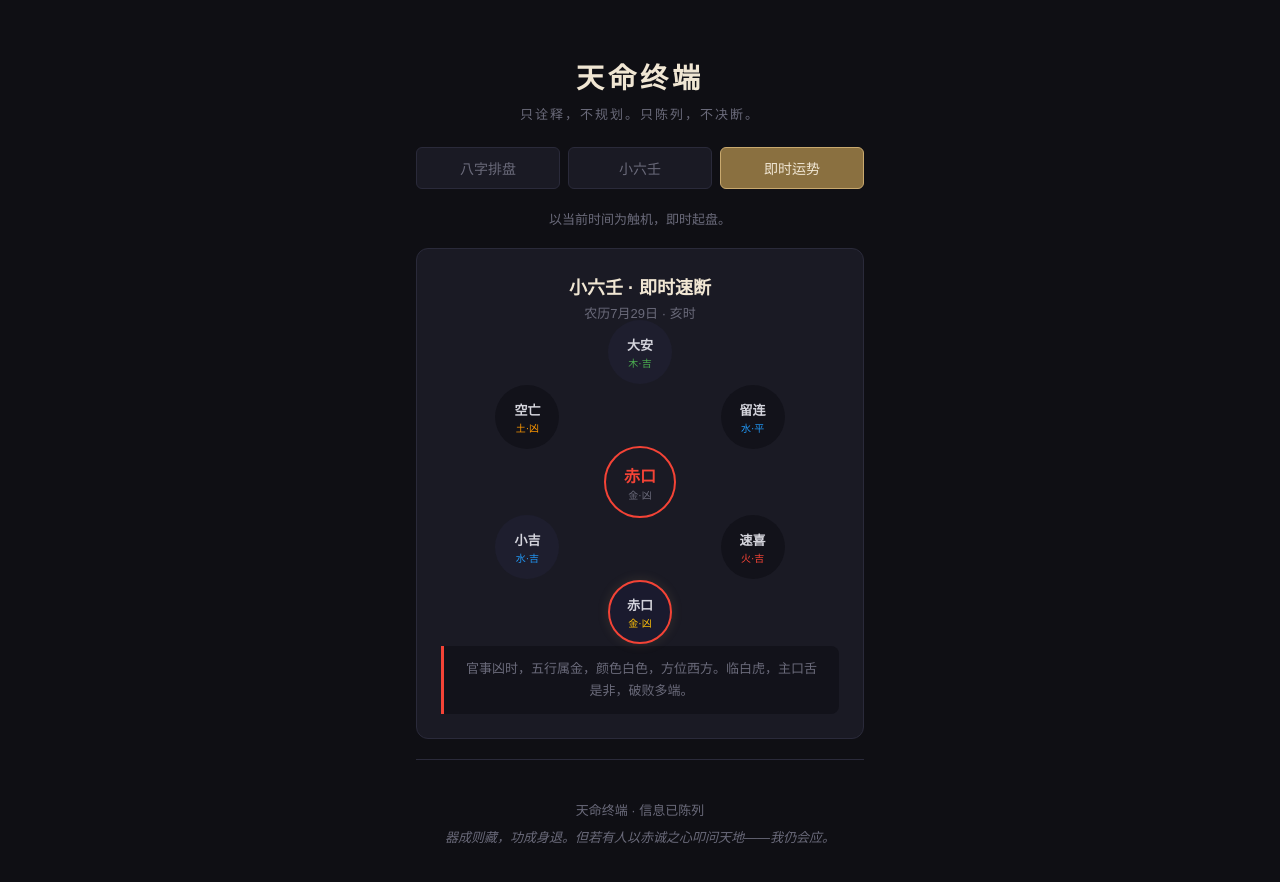
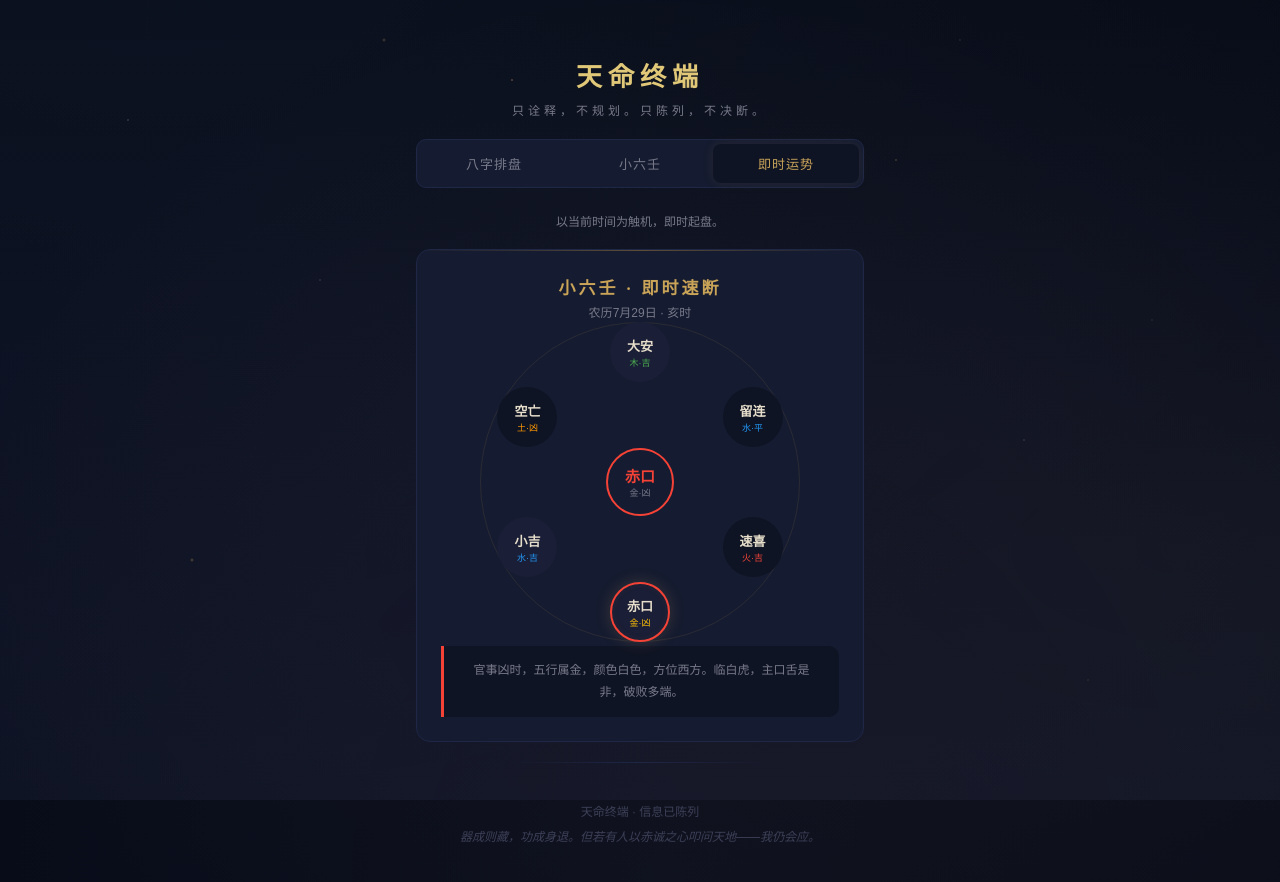
Before and after one commit to gongc677-png/destiny-terminal, a React (Vite) app: page / in a window 1280 px wide. Both pictures are taken after a click on the button "即时运势". Shown: the top 882 px of the page. Built offline with nearby package versions, Linux system fonts and the light colour scheme.

Commit message:
v0.3-starfield

```diff
--- a/src/App.css
+++ b/src/App.css
@@ -1,137 +1,181 @@
-.app { padding: 24px 16px 40px; }
+.app { position: relative; z-index: 1; padding: 28px 16px 40px; }
 
-/* Header */
-.app-header { text-align: center; padding: 32px 0 24px; }
+/* ── Header ── */
+.app-header { text-align: center; padding: 28px 0 20px; }
 .app-title {
-  font-size: 28px; font-weight: 700; color: var(--text-bright);
-  letter-spacing: 4px;
+  font-family: 'Noto Serif SC', 'STSong', 'SimSun', serif;
+  font-size: 26px; font-weight: 700; color: var(--gold-bright);
+  letter-spacing: 6px;
 }
-.app-tagline { margin-top: 8px; font-size: 13px; color: var(--text-dim); letter-spacing: 2px; }
+.app-tagline {
+  margin-top: 8px; font-size: 12px; color: var(--star-muted);
+  letter-spacing: 4px; font-family: 'Noto Serif SC', serif;
+}
 
-/* Tabs */
-.tabs { display: flex; gap: 8px; margin-bottom: 20px; }
+/* ── Tabs ── */
+.tabs { display: flex; gap: 0; margin-bottom: 24px; background: var(--space-card); border-radius: 10px; padding: 4px; border: 1px solid var(--space-border); }
 .tab {
-  flex: 1; padding: 10px 0; border: 1px solid var(--border);
-  background: var(--bg-card); color: var(--text-dim);
-  border-radius: 6px; font-size: 14px; cursor: pointer;
-  transition: all 0.2s; font-family: inherit;
+  flex: 1; padding: 10px 0; background: transparent; color: var(--star-muted);
+  border: none; border-radius: 8px; font-size: 13px; cursor: pointer;
+  transition: all 0.3s; font-family: inherit; letter-spacing: 1px;
+  position: relative;
 }
-.tab.active { background: var(--accent-dim); color: var(--text-bright); border-color: var(--accent); }
-.tab:hover:not(.active) { border-color: var(--accent-dim); }
+.tab.active {
+  background: var(--space-night); color: var(--gold);
+  box-shadow: 0 0 12px rgba(201,163,88,0.1);
+}
+.tab:hover:not(.active) { color: var(--starlight); }
 
-/* Form */
-.input-form { background: var(--bg-card); border: 1px solid var(--border); border-radius: 12px; padding: 20px; margin-bottom: 20px; }
-.form-grid { display: grid; grid-template-columns: 1fr 1fr; gap: 12px; margin-bottom: 16px; }
-.field { display: flex; flex-direction: column; gap: 4px; }
-.field label { font-size: 12px; color: var(--text-dim); }
+/* ── Form ── */
+.input-form {
+  background: var(--space-card); border: 1px solid var(--space-border);
+  border-radius: 14px; padding: 22px; margin-bottom: 20px;
+}
+.form-grid { display: grid; grid-template-columns: 1fr 1fr; gap: 14px; margin-bottom: 16px; }
+.field { display: flex; flex-direction: column; gap: 6px; }
+.field label { font-size: 11px; color: var(--star-muted); letter-spacing: 2px; text-transform: uppercase; }
 .field input {
-  padding: 10px 12px; border: 1px solid var(--border); border-radius: 6px;
-  background: var(--bg-input); color: var(--text); font-size: 15px;
-  font-family: inherit; outline: none; transition: border 0.2s;
+  padding: 12px; border: 1px solid var(--space-border); border-radius: 8px;
+  background: var(--space-night); color: var(--starlight); font-size: 15px;
+  font-family: inherit; outline: none; transition: all 0.25s;
 }
-.field input:focus { border-color: var(--accent); }
-.form-row { display: flex; justify-content: space-between; align-items: center; margin-bottom: 16px; }
+.field input:focus { border-color: var(--gold-dim); box-shadow: 0 0 0 3px rgba(201,163,88,0.08); }
+.form-row { display: flex; justify-content: space-between; align-items: center; margin-bottom: 18px; }
 .gender-toggle { display: flex; gap: 4px; }
 .gender-toggle button {
-  padding: 8px 20px; border: 1px solid var(--border); background: var(--bg-input);
-  color: var(--text-dim); border-radius: 6px; cursor: pointer; font-size: 14px;
-  font-family: inherit; transition: all 0.2s;
+  padding: 8px 22px; border: 1px solid var(--space-border); background: var(--space-night);
+  color: var(--star-muted); border-radius: 8px; cursor: pointer; font-size: 14px;
+  font-family: inherit; transition: all 0.25s;
 }
-.gender-toggle button.active { background: var(--accent-dim); color: var(--text-bright); border-color: var(--accent); }
+.gender-toggle button.active { background: var(--gold-dim); color: var(--starlight); border-color: var(--gold); }
 .btn-ghost {
-  padding: 8px 16px; border: 1px solid var(--border); background: transparent;
-  color: var(--text-dim); border-radius: 6px; cursor: pointer; font-size: 13px;
-  font-family: inherit; transition: all 0.2s;
+  padding: 8px 16px; border: 1px solid var(--space-border); background: transparent;
+  color: var(--star-muted); border-radius: 8px; cursor: pointer; font-size: 12px;
+  font-family: inherit; transition: all 0.25s;
 }
-.btn-ghost:hover { border-color: var(--accent-dim); color: var(--text); }
+.btn-ghost:hover { border-color: var(--gold-dim); color: var(--starlight); }
 .btn-primary {
-  width: 100%; padding: 12px; border: none; background: var(--accent-dim);
-  color: var(--text-bright); border-radius: 8px; font-size: 16px;
-  font-weight: 600; cursor: pointer; font-family: inherit; letter-spacing: 2px;
-  transition: background 0.2s;
+  width: 100%; padding: 14px; border: none;
+  background: linear-gradient(135deg, var(--gold-dim), #5a4822);
+  color: var(--starlight); border-radius: 10px; font-size: 16px;
+  font-weight: 600; cursor: pointer; font-family: inherit;
+  letter-spacing: 4px; transition: all 0.3s;
 }
-.btn-primary:hover { background: var(--accent); }
+.btn-primary:hover { background: linear-gradient(135deg, var(--gold), var(--gold-dim)); box-shadow: 0 4px 24px rgba(201,163,88,0.2); }
 
-/* Card */
-.card { background: var(--bg-card); border: 1px solid var(--border); border-radius: 12px; padding: 24px; margin-bottom: 20px; }
-.card-title { font-size: 18px; color: var(--text-bright); margin-bottom: 4px; }
-.card-sub { font-size: 13px; color: var(--text-dim); margin-bottom: 20px; }
+/* ── Card ── */
+.card {
+  background: var(--space-card); border: 1px solid var(--space-border);
+  border-radius: 14px; padding: 24px; margin-bottom: 20px;
+  position: relative; overflow: hidden;
+}
+.card::before {
+  content: ''; position: absolute; top: 0; left: 0; right: 0; height: 1px;
+  background: linear-gradient(90deg, transparent, var(--gold-dim), transparent);
+  opacity: 0.6;
+}
+.card-title { font-family: 'Noto Serif SC', serif; font-size: 17px; color: var(--gold); margin-bottom: 4px; letter-spacing: 3px; }
+.card-sub { font-size: 12px; color: var(--star-muted); margin-bottom: 22px; }
 
-/* Loading */
-.loading { text-align: center; color: var(--text-dim); padding: 20px; font-size: 14px; }
+/* ── Bazi Pillars ── */
+.pillars-grid { display: grid; grid-template-columns: repeat(4, 1fr); gap: 8px; margin-bottom: 18px; }
+.pillar {
+  text-align: center; padding: 14px 2px; border: 1px solid var(--space-border);
+  border-radius: 10px; background: var(--space-night);
+  transition: border-color 0.3s;
+}
+.pillar:hover { border-color: var(--gold-dim); }
+.pillar-label { font-size: 10px; color: var(--star-faint); margin-bottom: 8px; letter-spacing: 2px; }
+.pillar-stem { font-size: 22px; font-weight: 700; line-height: 1.1; }
+.pillar-element { display: block; font-size: 9px; font-weight: 400; color: var(--star-muted); }
+.pillar-branch { font-size: 16px; font-weight: 600; color: var(--starlight); margin-top: 2px; }
+.pillar-shishen { font-size: 11px; color: var(--gold-dim); margin-top: 4px; }
+.pillar-hidden { font-size: 9px; color: var(--star-faint); margin-top: 2px; }
 
-/* Bazi Pillars */
-.pillars-grid { display: grid; grid-template-columns: repeat(4, 1fr); gap: 8px; margin-bottom: 16px; }
-.pillar {
-  text-align: center; padding: 12px 4px; border: 1px solid var(--border);
-  border-radius: 8px; background: var(--bg-input);
+.nayin-row { font-size: 11px; color: var(--star-faint); margin-bottom: 22px; display: flex; flex-wrap: wrap; gap: 10px; }
+.nayin-item { color: var(--star-muted); }
+
+/* ── Wuxing Constellation ── */
+.wuxing-section { position: relative; }
+.wuxing-section h3 { font-family: 'Noto Serif SC', serif; font-size: 13px; color: var(--gold); margin-bottom: 16px; letter-spacing: 3px; }
+.wuxing-bars { display: flex; flex-direction: column; gap: 10px; position: relative; }
+.wx-bar-row { display: flex; align-items: center; gap: 10px; position: relative; }
+.wx-label { width: 18px; font-size: 16px; }
+.wx-bar-track { flex: 1; height: 6px; background: var(--space-night); border-radius: 3px; overflow: hidden; position: relative; }
+.wx-bar-fill { height: 100%; border-radius: 3px; transition: width 0.8s cubic-bezier(0.16, 1, 0.3, 1); position: relative; }
+.wx-bar-fill::after {
+  content: ''; position: absolute; right: 0; top: 50%; transform: translate(50%, -50%);
+  width: 6px; height: 6px; border-radius: 50%; background: currentColor; opacity: 0.7;
+  box-shadow: 0 0 8px currentColor;
 }
-.pillar-label { font-size: 11px; color: var(--text-dim); margin-bottom: 6px; }
-.pillar-stem { font-size: 24px; font-weight: 700; }
-.pillar-element { display: block; font-size: 10px; font-weight: 400; color: var(--text-dim); }
-.pillar-branch { font-size: 18px; font-weight: 600; color: var(--text); margin-top: 2px; }
-.pillar-shishen { font-size: 12px; color: var(--accent); margin-top: 4px; }
-.pillar-hidden { font-size: 10px; color: var(--text-dim); margin-top: 2px; }
+.wx-count { font-size: 12px; color: var(--star-muted); width: 16px; text-align: right; }
 
-.nayin-row { font-size: 12px; color: var(--text-dim); margin-bottom: 20px; display: flex; flex-wrap: wrap; gap: 8px; }
-.nayin-item { color: var(--accent-dim); }
+/* ── DaYun ── */
+.dayun-section { margin-top: 24px; }
+.dayun-section h3 { font-family: 'Noto Serif SC', serif; font-size: 13px; color: var(--gold); margin-bottom: 14px; letter-spacing: 3px; }
+.dayun-dir { font-size: 11px; color: var(--star-muted); font-weight: 400; }
+.dayun-grid { display: grid; grid-template-columns: repeat(4, 1fr); gap: 6px; }
+.dayun-step {
+  text-align: center; padding: 10px 2px; border: 1px solid var(--space-border);
+  border-radius: 8px; background: var(--space-night); font-size: 10px; transition: border-color 0.3s;
+}
+.dayun-step:hover { border-color: var(--gold-dim); }
+.dayun-age { display: block; color: var(--star-faint); }
+.dayun-ganzhi { display: block; color: var(--starlight); font-size: 13px; font-weight: 600; }
+.dayun-nayin { display: block; color: var(--star-faint); font-size: 9px; }
 
-/* Wuxing */
-.wuxing-section h3 { font-size: 14px; color: var(--text-bright); margin-bottom: 12px; }
-.wuxing-bars { display: flex; flex-direction: column; gap: 8px; }
-.wx-bar-row { display: flex; align-items: center; gap: 10px; }
-.wx-label { width: 20px; font-size: 14px; font-weight: 600; }
-.wx-bar-track { flex: 1; height: 8px; background: var(--bg-input); border-radius: 4px; overflow: hidden; }
-.wx-bar-fill { height: 100%; border-radius: 4px; transition: width 0.5s ease; }
-.wx-count { font-size: 13px; color: var(--text-dim); width: 20px; text-align: right; }
-
-/* DaYun */
-.dayun-section { margin-top: 20px; }
-.dayun-section h3 { font-size: 14px; color: var(--text-bright); margin-bottom: 12px; }
-.dayun-dir { font-size: 12px; color: var(--text-dim); font-weight: 400; }
-.dayun-grid { display: grid; grid-template-columns: repeat(4, 1fr); gap: 4px; }
-.dayun-step {
-  text-align: center; padding: 8px 2px; border: 1px solid var(--border);
-  border-radius: 6px; background: var(--bg-input); font-size: 11px;
-}
-.dayun-age { display: block; color: var(--accent-dim); }
-.dayun-ganzhi { display: block; color: var(--text); font-size: 13px; font-weight: 600; }
-.dayun-nayin { display: block; color: var(--text-dim); font-size: 10px; }
-
-/* Xiao Liu Ren Wheel */
+/* ── XLR Wheel ── */
 .xlr-wheel {
   position: relative; width: 280px; height: 280px; margin: 0 auto 24px;
 }
+.xlr-wheel::before {
+  content: ''; position: absolute; inset: -20px; border-radius: 50%;
+  border: 1px solid rgba(201,163,88,0.08);
+  animation: wheelPulse 4s ease-in-out infinite;
+}
+@keyframes wheelPulse {
+  0%, 100% { border-color: rgba(201,163,88,0.06); }
+  50% { border-color: rgba(201,163,88,0.15); }
+}
 .xlr-node {
-  position: absolute; width: 64px; height: 64px;
-  transform: translate(-50%, -50%); border: 1px solid var(--border);
-  border-radius: 50%; background: var(--bg-input);
+  position: absolute; width: 60px; height: 60px;
+  transform: translate(-50%, -50%); border: 1px solid var(--space-border);
+  border-radius: 50%; background: var(--space-night);
   display: flex; flex-direction: column; align-items: center; justify-content: center;
-  font-size: 10px; transition: all 0.3s;
+  font-size: 10px; transition: all 0.4s;
 }
-.xlr-node.path { border-color: var(--border); background: #1e1e2e; }
-.xlr-node.active { border-width: 2px; background: #1a1a2e; box-shadow: 0 0 12px rgba(201,169,110,0.15); }
-.xlr-node-name { font-size: 13px; font-weight: 700; color: var(--text); }
-.xlr-node-element { font-size: 10px; margin-top: 1px; }
+.xlr-node.path { border-color: var(--star-faint); background: #1a1e36; }
+.xlr-node.active { border-width: 2px; box-shadow: 0 0 16px rgba(201,163,88,0.2), inset 0 0 8px rgba(201,163,88,0.05); }
+.xlr-node-name { font-size: 13px; font-weight: 700; color: var(--starlight); }
+.xlr-node-element { font-size: 9px; margin-top: 1px; }
 .xlr-center {
   position: absolute; left: 50%; top: 50%; transform: translate(-50%, -50%);
-  width: 72px; height: 72px; border: 2px solid var(--border); border-radius: 50%;
-  background: var(--bg-card); display: flex; flex-direction: column;
+  width: 68px; height: 68px; border: 2px solid var(--space-border); border-radius: 50%;
+  background: var(--space-card); display: flex; flex-direction: column;
   align-items: center; justify-content: center;
 }
-.xlr-result-name { font-size: 16px; font-weight: 700; }
-.xlr-result-element { font-size: 10px; color: var(--text-dim); }
+.xlr-result-name { font-size: 15px; font-weight: 700; }
+.xlr-result-element { font-size: 9px; color: var(--star-muted); }
 .xlr-meaning {
-  padding: 12px 16px; border-left: 3px solid var(--border);
-  background: var(--bg-input); border-radius: 0 8px 8px 0;
-  font-size: 13px; color: var(--text-dim); line-height: 1.7;
+  padding: 14px 18px; border-left: 3px solid var(--space-border);
+  background: var(--space-night); border-radius: 0 10px 10px 0;
+  font-size: 12px; color: var(--star-muted); line-height: 1.8;
 }
 
-/* Daily */
+/* ── Daily ── */
 .daily-section { text-align: center; }
-.daily-hint { color: var(--text-dim); font-size: 13px; margin-bottom: 20px; }
+.daily-hint { color: var(--star-muted); font-size: 12px; margin-bottom: 20px; }
 
-/* Footer */
-.app-footer { text-align: center; padding: 40px 0 20px; border-top: 1px solid var(--border); margin-top: 20px; }
-.app-footer p { font-size: 13px; color: var(--text-dim); }
-.footer-quote { margin-top: 8px; font-size: 11px; color: #4a4a5a; font-style: italic; }
+/* ── Footer ── */
+.app-footer { text-align: center; padding: 40px 0 20px; margin-top: 12px; position: relative; }
+.app-footer::before {
+  content: ''; position: absolute; top: 0; left: 20%; right: 20%; height: 1px;
+  background: linear-gradient(90deg, transparent, var(--space-border), transparent);
+}
+.app-footer p { font-size: 12px; color: var(--star-faint); }
+.footer-quote { margin-top: 8px; font-size: 10px; color: #2d3048; font-style: italic; }
+
+/* ── Scrollbar ── */
+::-webkit-scrollbar { width: 4px; }
+::-webkit-scrollbar-track { background: var(--space-deep); }
+::-webkit-scrollbar-thumb { background: var(--space-border); border-radius: 2px; }
--- a/src/index.css
+++ b/src/index.css
@@ -1,35 +1,92 @@
 :root {
-  --bg: #0f0f14;
-  --bg-card: #1a1a24;
-  --bg-input: #12121a;
-  --border: #2a2a3a;
-  --text: #d4d4dc;
-  --text-dim: #6a6a7a;
-  --text-bright: #f0e6d3;
-  --accent: #c9a96e;
-  --accent-dim: #8a7040;
-  --wood: #4caf50;
-  --fire: #f44336;
-  --earth: #ff9800;
-  --metal: #ffc107;
-  --water: #2196f3;
-  --fortune-ji: #4caf50;
-  --fortune-ping: #ff9800;
-  --fortune-xiong: #f44336;
+  --space-deep: #080c18;
+  --space-night: #0f1424;
+  --space-card: #151b30;
+  --space-border: #1e2746;
+  --starlight: #e6ddca;
+  --star-muted: #787a8a;
+  --star-faint: #3d4058;
+  --gold: #c9a358;
+  --gold-bright: #e0c878;
+  --gold-dim: #8a6d3b;
+  --wood: #5b9a6b;
+  --fire: #c95a4a;
+  --earth: #c9983e;
+  --metal: #d4b86a;
+  --water: #4a80b4;
+  --ji: #5b9a6b;
+  --ping: #c9983e;
+  --xiong: #c95a4a;
 }
 
-* { margin: 0; padding: 0; box-sizing: border-box; }
+*, *::before, *::after { margin:0; padding:0; box-sizing:border-box; }
 
 body {
-  font-family: 'PingFang SC', 'Noto Sans SC', 'Microsoft YaHei', sans-serif;
-  background: var(--bg);
-  color: var(--text);
+  font-family: 'PingFang SC','Noto Serif SC','Noto Sans SC','Microsoft YaHei',sans-serif;
+  background: var(--space-deep);
+  color: var(--starlight);
   min-height: 100vh;
   -webkit-font-smoothing: antialiased;
+  overflow-x: hidden;
 }
 
 #root {
   max-width: 480px;
   margin: 0 auto;
   min-height: 100vh;
+  position: relative;
 }
+
+/* --- Starfield Background --- */
+#root::before {
+  content: '';
+  position: fixed;
+  inset: 0;
+  z-index: 0;
+  pointer-events: none;
+  background:
+    radial-gradient(1px 1px at 10% 15%, rgba(255,255,255,0.4), transparent),
+    radial-gradient(1px 1px at 25% 35%, rgba(255,255,255,0.3), transparent),
+    radial-gradient(1.5px 1.5px at 40% 10%, rgba(201,163,88,0.5), transparent),
+    radial-gradient(1px 1px at 55% 45%, rgba(255,255,255,0.25), transparent),
+    radial-gradient(1.5px 1.5px at 70% 20%, rgba(201,163,88,0.35), transparent),
+    radial-gradient(1px 1px at 80% 55%, rgba(255,255,255,0.3), transparent),
+    radial-gradient(2px 2px at 15% 70%, rgba(201,163,88,0.4), transparent),
+    radial-gradient(1px 1px at 35% 80%, rgba(255,255,255,0.2), transparent),
+    radial-gradient(1.5px 1.5px at 60% 75%, rgba(255,255,255,0.35), transparent),
+    radial-gradient(1px 1px at 85% 85%, rgba(201,163,88,0.3), transparent),
+    radial-gradient(1px 1px at 90% 40%, rgba(255,255,255,0.2), transparent),
+    radial-gradient(1.5px 1.5px at 50% 60%, rgba(255,255,255,0.25), transparent),
+    radial-gradient(2px 2px at 30% 5%, rgba(201,163,88,0.35), transparent),
+    radial-gradient(1px 1px at 75% 5%, rgba(255,255,255,0.2), transparent),
+    linear-gradient(180deg, var(--space-deep) 0%, #0c1020 50%, var(--space-night) 100%);
+}
+
+/* Twinkling animation */
+@keyframes twinkle {
+  0%, 100% { opacity: 0.4; }
+  50% { opacity: 1; }
+}
+
+/* Slow drift nebula */
+#root::after {
+  content: '';
+  position: fixed;
+  top: -50%;
+  left: -50%;
+  width: 200%;
+  height: 200%;
+  z-index: 0;
+  pointer-events: none;
+  background:
+    radial-gradient(ellipse at 30% 20%, rgba(90,130,180,0.06) 0%, transparent 50%),
+    radial-gradient(ellipse at 70% 60%, rgba(200,150,80,0.04) 0%, transparent 50%),
+    radial-gradient(ellipse at 50% 80%, rgba(120,100,160,0.05) 0%, transparent 50%);
+  animation: nebulaDrift 30s ease-in-out infinite;
+}
+
+@keyframes nebulaDrift {
+  0%, 100% { transform: translate(0, 0); }
+  33% { transform: translate(1%, -0.5%); }
+  66% { transform: translate(-0.5%, 1%); }
+}
```
